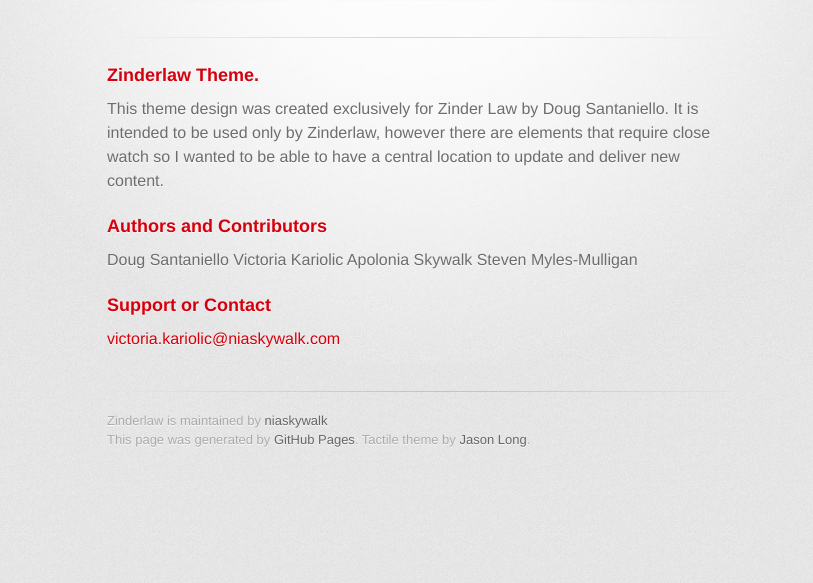
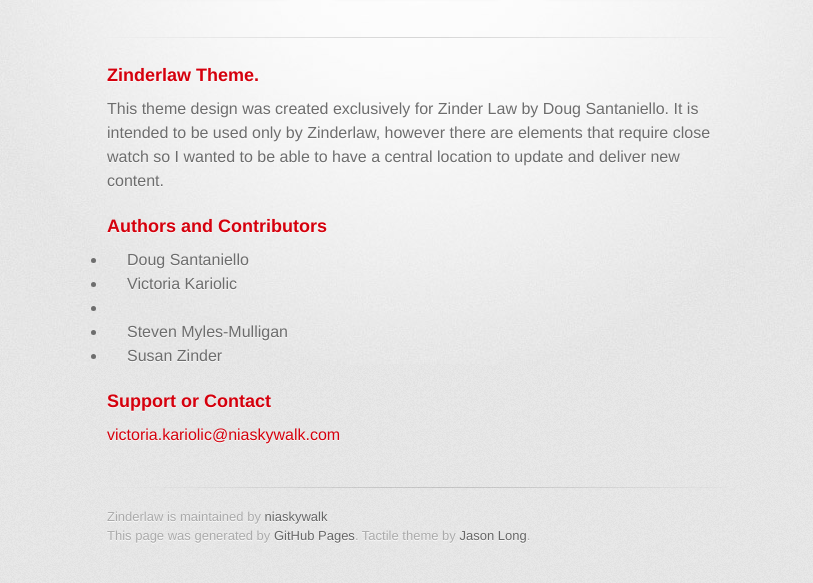
Before and after one commit to niaskywalk/zinderlaw, a plain HTML site: page index.html in a window 1280 px wide. Shown: the part 209-792 px from the top of the page, without its empty margins (223-1036 px from the left). Drawn offline with Linux system fonts and the light colour scheme; a web font is replaced by a local one.

Commit message:
Added and formatted list of contributors

```diff
--- a/index.html
+++ b/index.html
@@ -39,10 +39,13 @@
 <h3>
 <a id="authors-and-contributors" class="anchor" href="#authors-and-contributors" aria-hidden="true"><span class="octicon octicon-link"></span></a>Authors and Contributors</h3>
 
-<p>Doug Santaniello
-Victoria Kariolic
-Apolonia Skywalk
-Steven Myles-Mulligan</p>
+<ul>
+<li>Doug Santaniello</li>
+<li>Victoria Kariolic</li>
+<li><Apolonia Skywalk/li>
+<li>Steven Myles-Mulligan</li>
+<li>Susan Zinder</li>
+</ul>
 
 <h3>
 <a id="support-or-contact" class="anchor" href="#support-or-contact" aria-hidden="true"><span class="octicon octicon-link"></span></a>Support or Contact</h3>
```
